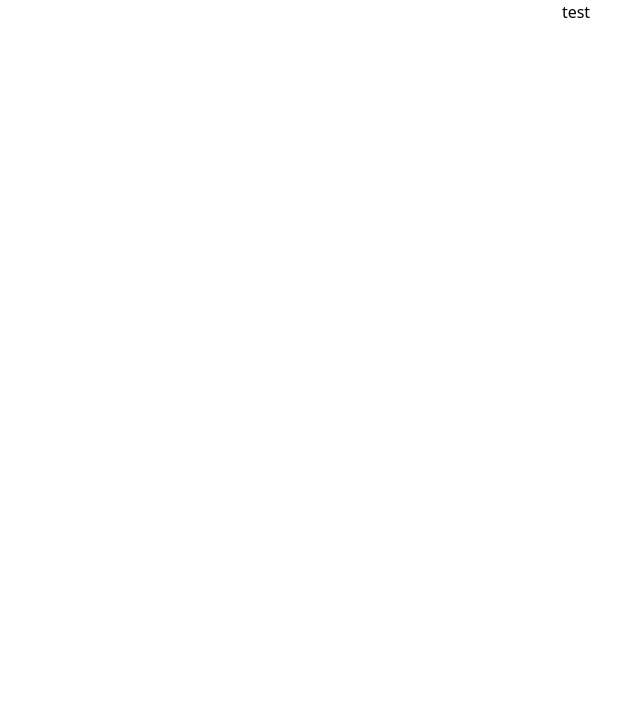
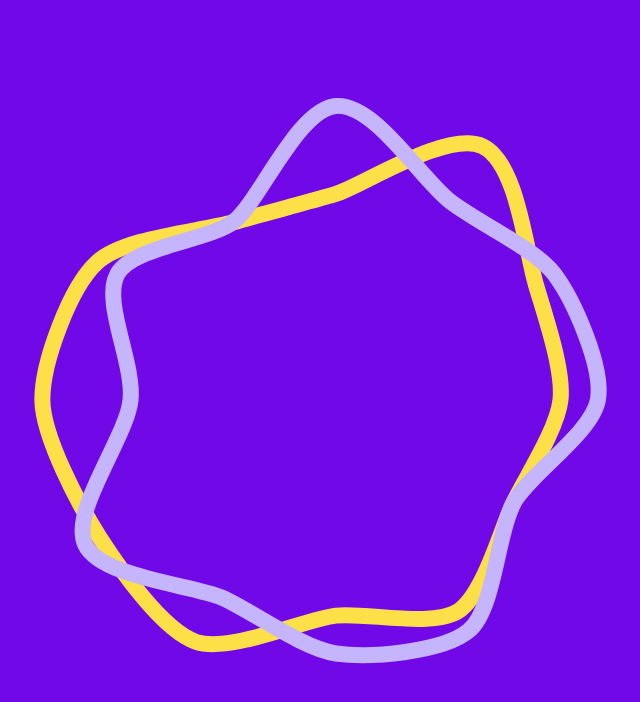
Before and after one commit to strawstack/RichardHayes2026, a React (Vite) app: page /test in a window 1280 px wide. Shown: the top 702 px of the page, without its empty margins (64-704 px from the left). Built offline with nearby package versions, Linux system fonts and the light colour scheme.

Commit message:
Working proof of concept. Two circles smoothly animating

```diff
--- a/src/components/CircleBackground.tsx
+++ b/src/components/CircleBackground.tsx
@@ -1,43 +1,72 @@
 import { useRef } from "react";
-import type { Circle } from "../types";
+import type { CircleData, Timestamp } from "../types";
 import { Canvas } from "./Canvas";
+import {
+  controlPointsForCircle,
+  formatCircle,
+  getCirclePoints,
+  renderCircle,
+} from "../utils";
 
-function newCircle(ctx: CanvasRenderingContext2D): Circle {
-  const pos: {
-    x: 100;
-    y: 100;
+type Size = {
+  width: number;
+  height: number;
+};
+
+function circleData({ width, height }: Size, color: string): CircleData {
+  const numPoints = 12;
+  return {
+    created: 0,
+    basePoints: getCirclePoints(numPoints),
+    radius: Array(numPoints)
+      .fill(null)
+      .map(() => {
+        const baseSpeed = 0.0008;
+        const baseRadius = 250;
+        const vary = 0.18 * baseRadius;
+        const offset = Math.random() * 2 * Math.PI;
+        return (timestamp: Timestamp) =>
+          baseRadius + vary * Math.sin(offset + timestamp * baseSpeed);
+      }),
+    center: {
+      x: 400,
+      y: 400,
+    },
+    color,
   };
-  const radius = 40;
-  const numPoints = 12;
-  const color = "#333";
-  const render = (timestamp: number) => {
-    console.log(timestamp);
-  };
-
-  return {};
 }
 
 export function CircleBackground() {
-  const circles = useRef<Circle[]>([]);
-
-  circles.current = [];
-
-  const draw = (ctx: CanvasRenderingContext2D, timestamp: number) => {
-    const { width, height } = ctx.canvas;
+  const circles = useRef<CircleData[]>([]);
+  const draw = (ctx: CanvasRenderingContext2D, timestamp: Timestamp) => {
     for (let circle of circles.current) {
-      circle.render(timestamp);
+      const formattedPoints = formatCircle(circle, timestamp);
+      renderCircle(
+        ctx,
+        formattedPoints,
+        controlPointsForCircle(formattedPoints),
+        circle.color,
+      );
     }
   };
 
   return (
-    <Canvas
-      className="absolute inset-0 w-full h-full"
-      onMount={(canvasRef: HTMLCanvasElement) =>
-        (circles.current = Array(10)
-          .fill(null)
-          .map(() => newCircle(ctx)))
-      }
-      draw={draw}
-    ></Canvas>
+    <div className="relative min-h-screen bg-violet-700">
+      <Canvas
+        className="absolute inset-0 w-full h-full"
+        onMount={(canvas: HTMLCanvasElement) => {
+          const ctx = canvas.getContext("2d")!;
+          const { width, height } = ctx.canvas;
+          // circles.current = Array(2)
+          //   .fill(null)
+          //   .map(() => circleData({ width, height }));
+          circles.current = [
+            circleData({ width, height }, "#fde047"),
+            circleData({ width, height }, "#c4b5fd"),
+          ];
+        }}
+        draw={draw}
+      ></Canvas>
+    </div>
   );
 }
--- a/src/main.tsx
+++ b/src/main.tsx
@@ -3,7 +3,7 @@ import { createRoot } from "react-dom/client";
 import { BrowserRouter, Routes, Route } from "react-router";
 import "./index.css";
 import App from "./App.js";
-import { Test } from "./routes/Test";
+import { CircleBackground } from "./components/CircleBackground";
 
 createRoot(document.getElementById("root")!).render(
   <StrictMode>
@@ -11,7 +11,7 @@ createRoot(document.getElementById("root")!).render(
       <Routes>
         <Route index element={<App />} />
         <Route path="about" element={<div>about</div>} />
-        <Route path="test" element={<Test />} />
+        <Route path="test" element={<CircleBackground />} />
       </Routes>
     </BrowserRouter>
   </StrictMode>,
--- a/src/utils.ts
+++ b/src/utils.ts
@@ -1,4 +1,11 @@
-import type { Point } from "./types";
+import { couldStartTrivia } from "typescript";
+import type {
+  CircleData,
+  ControlPoints,
+  Point,
+  Timestamp,
+  Variation,
+} from "./types";
 
 function mag(a: Point) {
   return Math.sqrt(Math.pow(a.x, 2) + Math.pow(a.y, 2));
@@ -82,23 +89,29 @@ export function getCirclePoints(n: number) {
   return Array(n)
     .fill(null)
     .map((_, i) => i * angle)
-    .map(() => {
+    .map((_, i) => {
       return {
-        x: Math.cos(angle),
-        y: Math.sin(angle),
+        x: Math.cos(i * angle),
+        y: Math.sin(i * angle),
       };
     });
 }
 
-export function formatCircle(points: Point[], radius: number, center: Point) {
-  return points.map((p) => add(mul(p, radius), center));
+export function formatCircle(
+  { basePoints, radius, center, created }: CircleData,
+  timestamp: Timestamp,
+): Point[] {
+  const delta = timestamp - created;
+  return basePoints.map((p, i) => add(mul(p, radius[i](delta)), center));
 }
 
-export function controlPointsForCircle(circlePoints: Point[]) {
+export function controlPointsForCircle(circlePoints: Point[]): ControlPoints {
+  const copyCirclePoints = [...circlePoints];
+
   // Move last to first, so i-th control points align with i-th point
-  const copyCirclePoints = { ...circlePoints };
   const last = copyCirclePoints.pop()!;
   copyCirclePoints.unshift(last);
+
   const length = copyCirclePoints.length;
   const controlPoints = [];
   for (let i = 0; i < length; i++) {
@@ -107,7 +120,7 @@ export function controlPointsForCircle(circlePoints: Point[]) {
     const c = copyCirclePoints[(i + 2) % length];
     const n = sub(b, a);
     const m = sub(c, b);
-    const bump = 40;
+    const bump = 0.25 * dist(a, b);
     const { c1, c2 } = getControlPoints(b, controlVector(n, m), bump);
     controlPoints.push({ c1, c2 });
   }
@@ -117,11 +130,12 @@ export function controlPointsForCircle(circlePoints: Point[]) {
 export function renderCircle(
   ctx: CanvasRenderingContext2D,
   p: Point[],
-  c: { c1: Point; c2: Point }[],
+  c: ControlPoints,
+  color: string,
 ) {
+  ctx.strokeStyle = color;
+  ctx.lineWidth = 16;
   ctx.beginPath();
-  ctx.strokeStyle = "#333";
-  ctx.lineWidth = 2;
   ctx.moveTo(p[0].x, p[0].y);
   const len = p.length;
   for (let i = 0; i < len; i++) {
```
Also changed, not shown: src/types.ts (+14 -0 lines).
